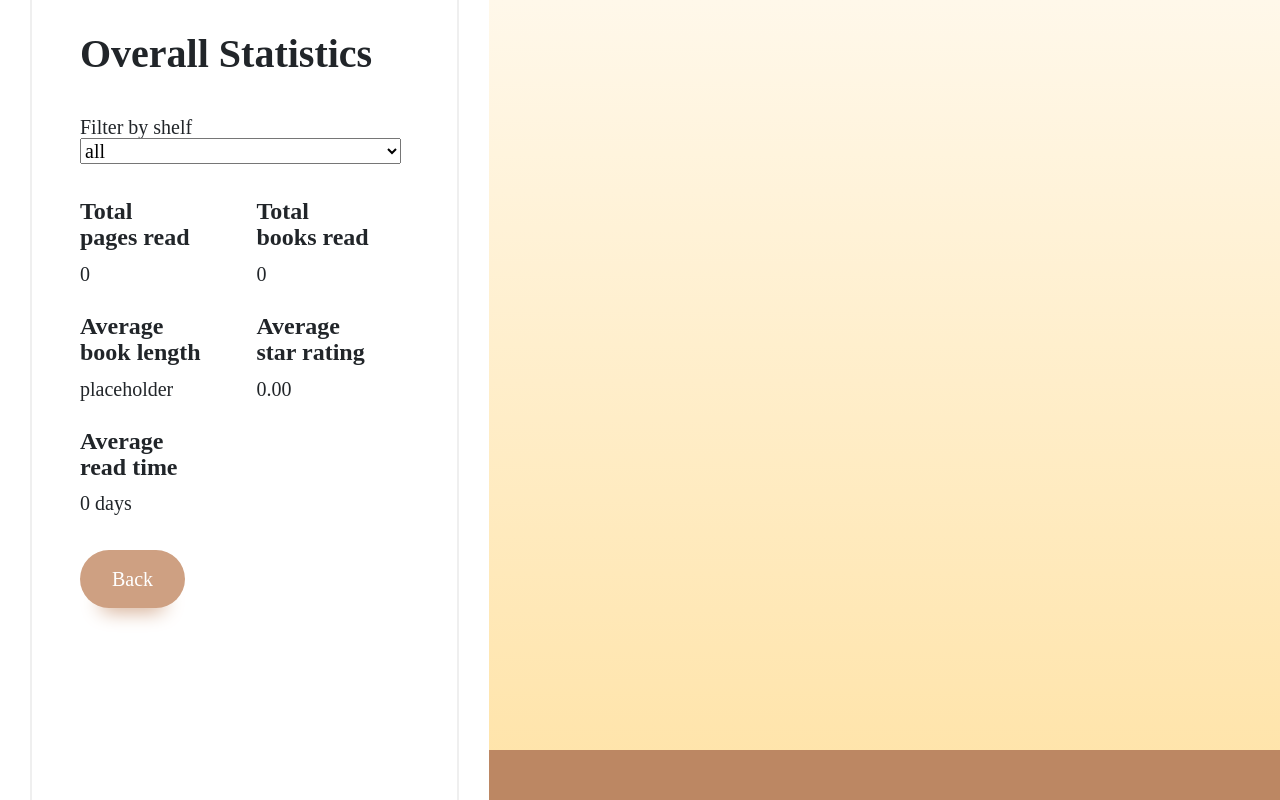
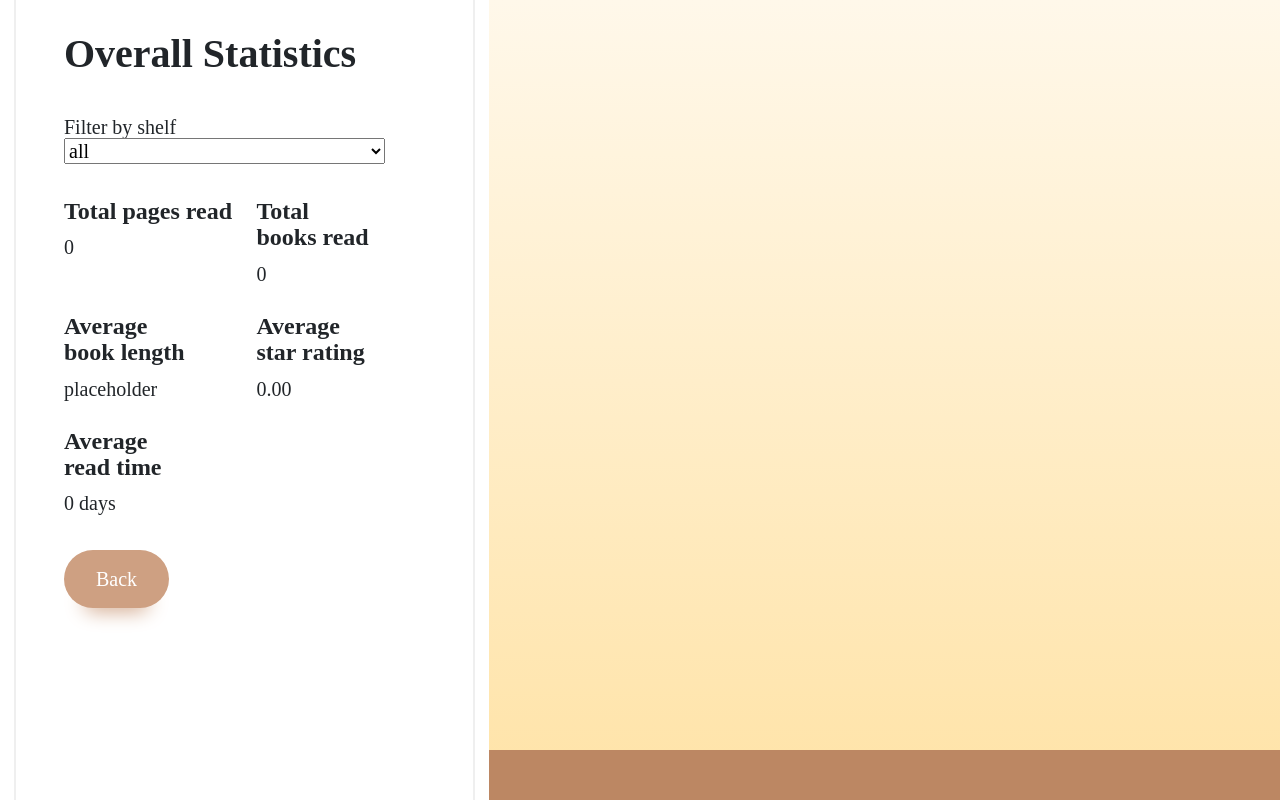
Before and after one commit to ReusableChopsticks/GoodreadsAnalyser, a React (Vite) app: page /view in a window 1280 px wide. Built offline with nearby package versions, Linux system fonts and the light colour scheme.

Commit message:
fixed overflows for view page (scroll bars are correct)

```diff
--- a/src/ViewPage/ViewPage.css
+++ b/src/ViewPage/ViewPage.css
@@ -2,9 +2,10 @@
 /* * {outline: solid red 1px} */
 
 .view-page {
-  min-height: 100vh;
   display: grid;
   grid-template-columns: 1fr 1.618fr;
+  /* max-height: 100vh; */
+  /* overflow-y: auto; */
 }
 
 .view-page h1, h2 {
@@ -22,10 +23,14 @@
 
 /* STATISTICS */
 .statistics-view {
+  max-height: 100vh;
+
   outline: solid #EEEE 2px;
-  margin-inline: 2rem;
+  margin-inline: 1rem;
   padding-inline: 3rem;
   padding-top: 2rem;
+
+  overflow-y: scroll;
 }
 
 .stat-columns {
```
